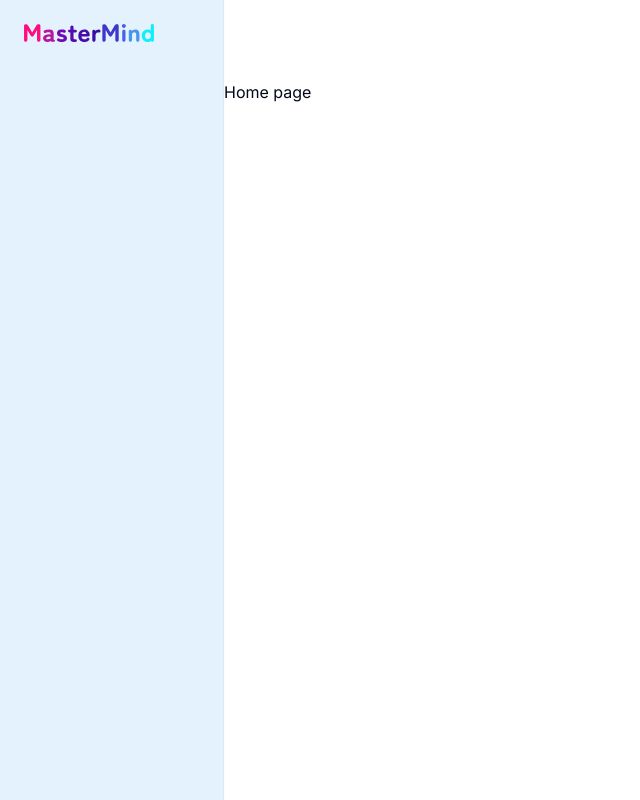
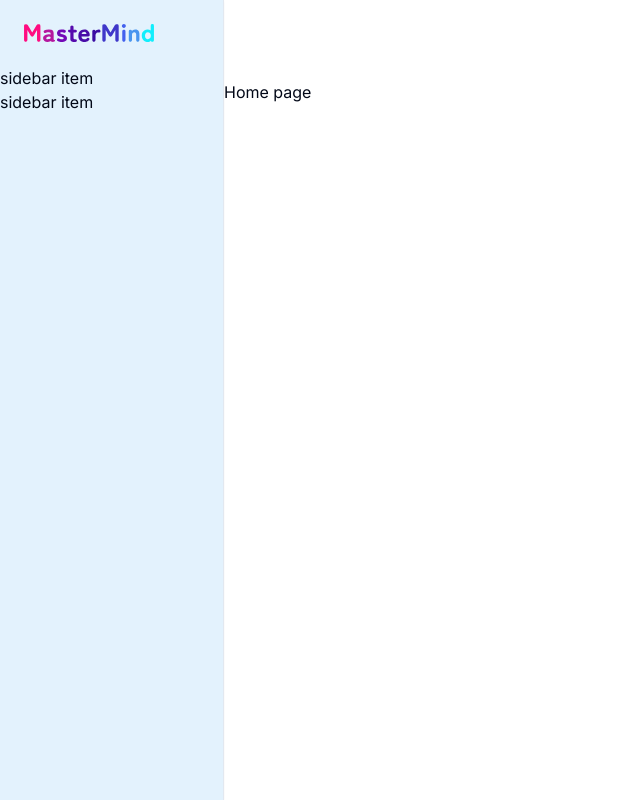
Before and after one commit to Sara-Ho99/master-mind, a Next.js app: page / in a window 1280 px wide. Shown: the whole page, without its empty margins (0-640 px from the left). Built offline with nearby package versions, Linux system fonts and the light colour scheme.

Commit message:
feat: add sidebar routes (student) to sidebar

```diff
--- a/components/sidebar-items.tsx
+++ b/components/sidebar-item.tsx
@@ -1,8 +1,8 @@
 // indicate that the component should run on the client-side (browser) instead of the server-side (Node.js).
 "use client";
 
-function SidebarItems() {
-  return <div>sidebar items</div>;
+function SidebarItem() {
+  return <div>sidebar item</div>;
 }
 
-export default SidebarItems;
+export default SidebarItem;
--- a/components/sidebar-routes.tsx
+++ b/components/sidebar-routes.tsx
@@ -2,7 +2,7 @@
 "use client";
 import { Search, BookOpen } from "lucide-react";
 import { usePathname } from "next/navigation";
-import SidebarItems from "./sidebar-items";
+import SidebarItem from "./sidebar-item";
 
 const studentRoutes = [
   {
@@ -25,7 +25,7 @@ function SidebarRoutes() {
   return (
     <div className="flex flex-col w-full">
       {routes.map((route) => (
-        <SidebarItems />
+        <SidebarItem />
       ))}
     </div>
   );
--- a/components/sidebar.tsx
+++ b/components/sidebar.tsx
@@ -1,10 +1,15 @@
 import Image from "next/image";
+import SidebarRoutes from "./sidebar-routes";
+
 function Sidebar() {
   return (
     <div className="h-full border-r flex flex-col overflow-y-auto bg-[#e3f2fd] shadow-sm">
       <div className="p-6">
         <Image height={130} width={130} alt="logo" src="/logo.svg" />
       </div>
+      <div className="flex flex-col w-full">
+        <SidebarRoutes />
+      </div>
     </div>
   );
 }
```
